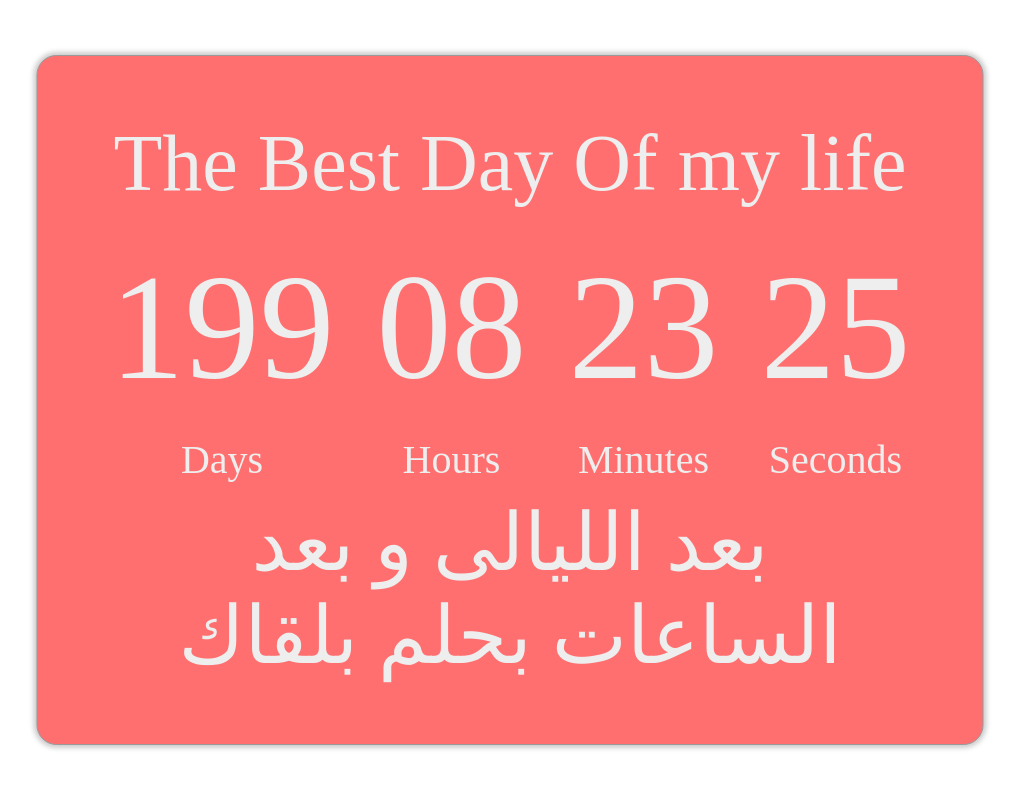
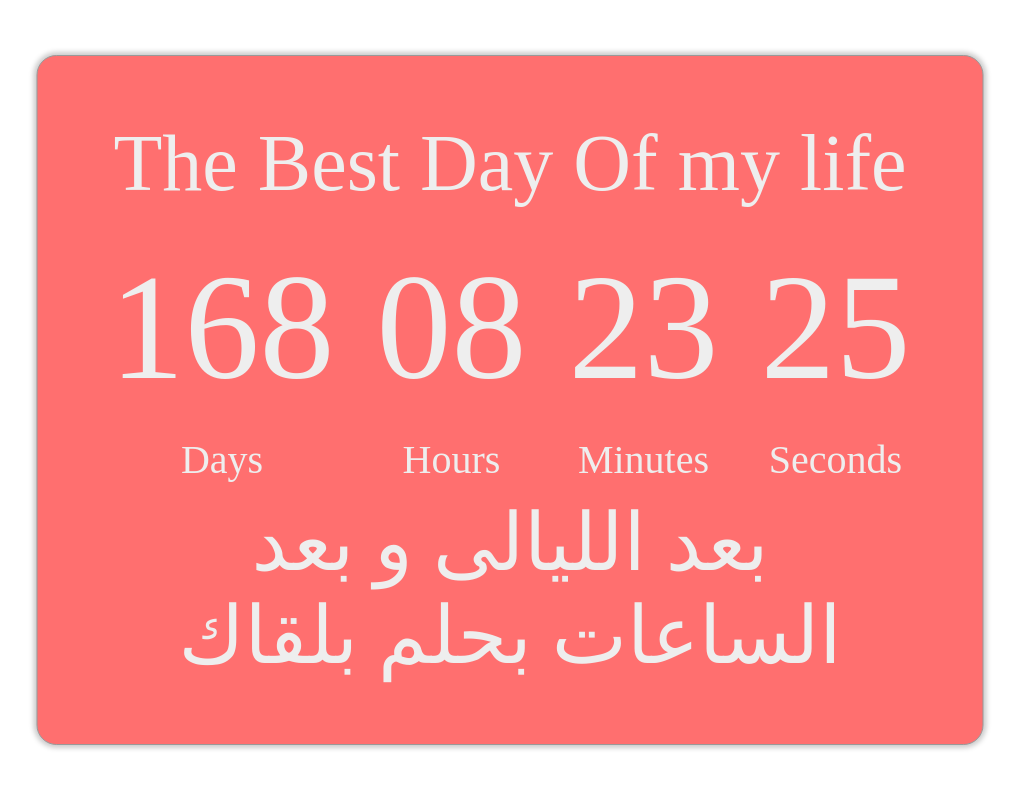
Before and after one commit to MustafaSaber192/BestDay, a plain HTML site: page index.html in a window 1280 px wide. Shown: the whole page, without its empty margins (130-1149 px from the left). Drawn offline with Linux system fonts and the light colour scheme.

Commit message:
update the month

```diff
--- a/index.html
+++ b/index.html
@@ -65,7 +65,7 @@
 
         function countdown() {
             var now = new Date();
-            var eventDate = new Date(2022, 8, 4);
+            var eventDate = new Date(2022, 7, 4);
 
             var currentTiime = now.getTime();
             var eventTime = eventDate.getTime();
```
